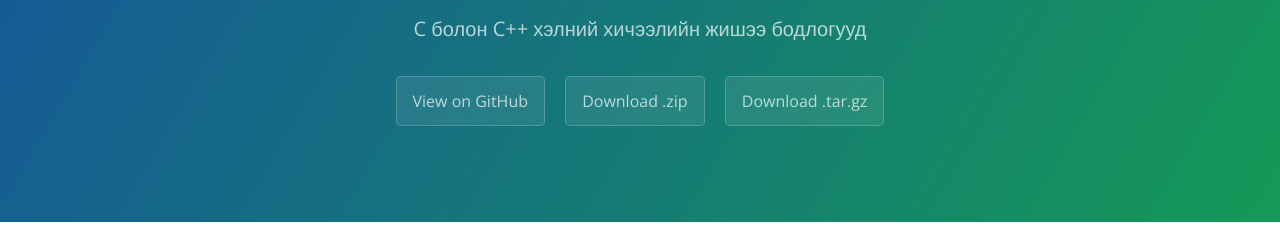
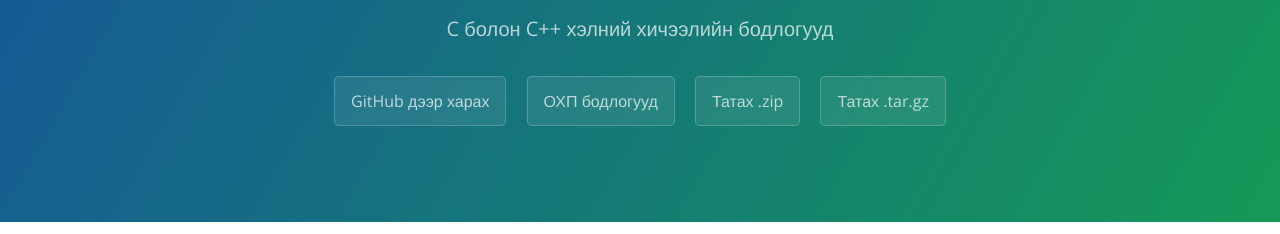
Before and after one commit to bilguun0203/C-CPP_Lab, a plain HTML site: page index.html in a window 1280 px wide. Shown: the part 161-395 px from the top of the page. Drawn offline with nearby package versions, Linux system fonts and the light colour scheme.

Commit message:
Update index.html

```diff
--- a/index.html
+++ b/index.html
@@ -12,10 +12,11 @@
   <body>
     <section class="page-header">
       <h1 class="project-name">C/C++ бодлогууд</h1>
-      <h2 class="project-tagline">C болон C++ хэлний хичээлийн жишээ бодлогууд</h2>
-      <a href="https://github.com/bilguun0203/C-CPP_Lab" class="btn">View on GitHub</a>
-      <a href="https://github.com/bilguun0203/C-CPP_Lab/zipball/master" class="btn">Download .zip</a>
-      <a href="https://github.com/bilguun0203/C-CPP_Lab/tarball/master" class="btn">Download .tar.gz</a>
+      <h2 class="project-tagline">C болон C++ хэлний хичээлийн бодлогууд</h2>
+      <a href="https://github.com/bilguun0203/C-CPP_Lab" class="btn">GitHub дээр харах</a>
+      <a href="https://github.com/bilguun0203/C-CPP_Lab/blob/master/README.md" class="btn">ОХП бодлогууд</a>
+      <a href="https://github.com/bilguun0203/C-CPP_Lab/zipball/master" class="btn">Татах .zip</a>
+      <a href="https://github.com/bilguun0203/C-CPP_Lab/tarball/master" class="btn">Татах .tar.gz</a>
     </section>
 
     <section class="main-content">
```
